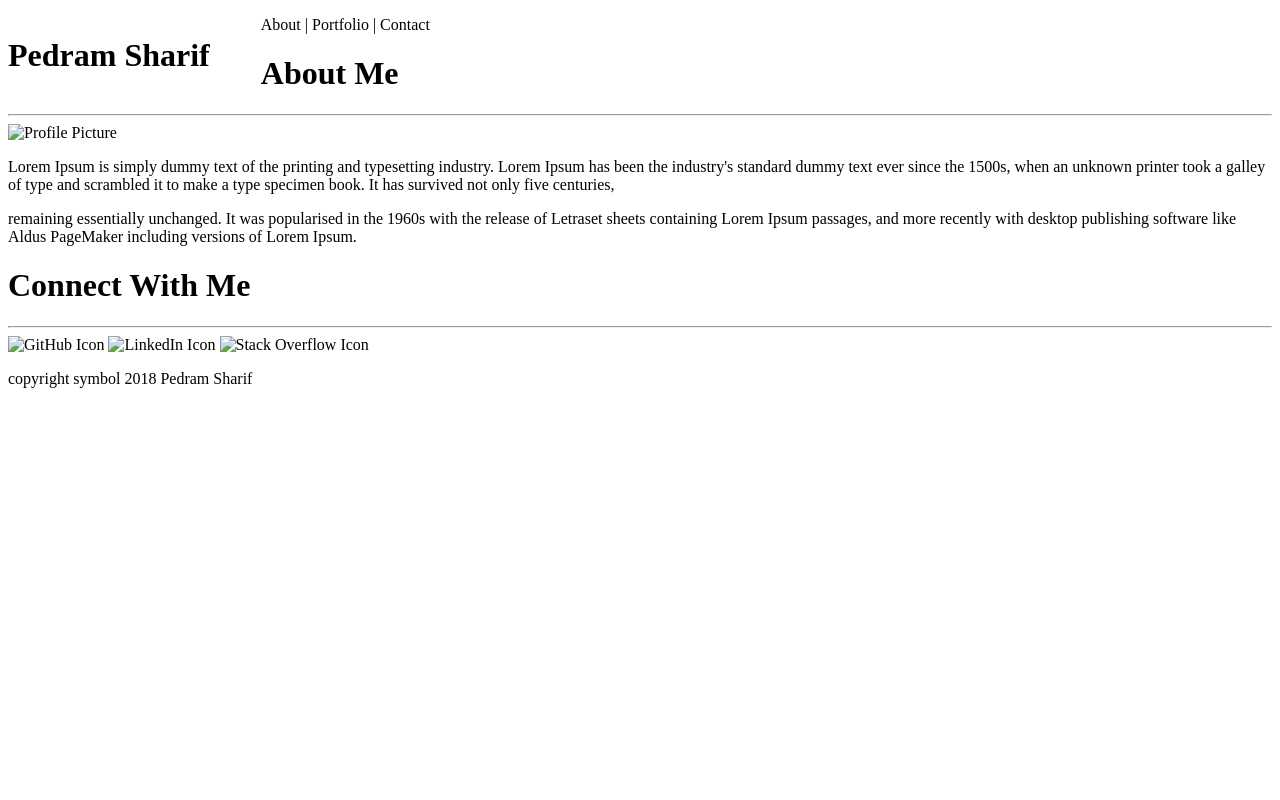
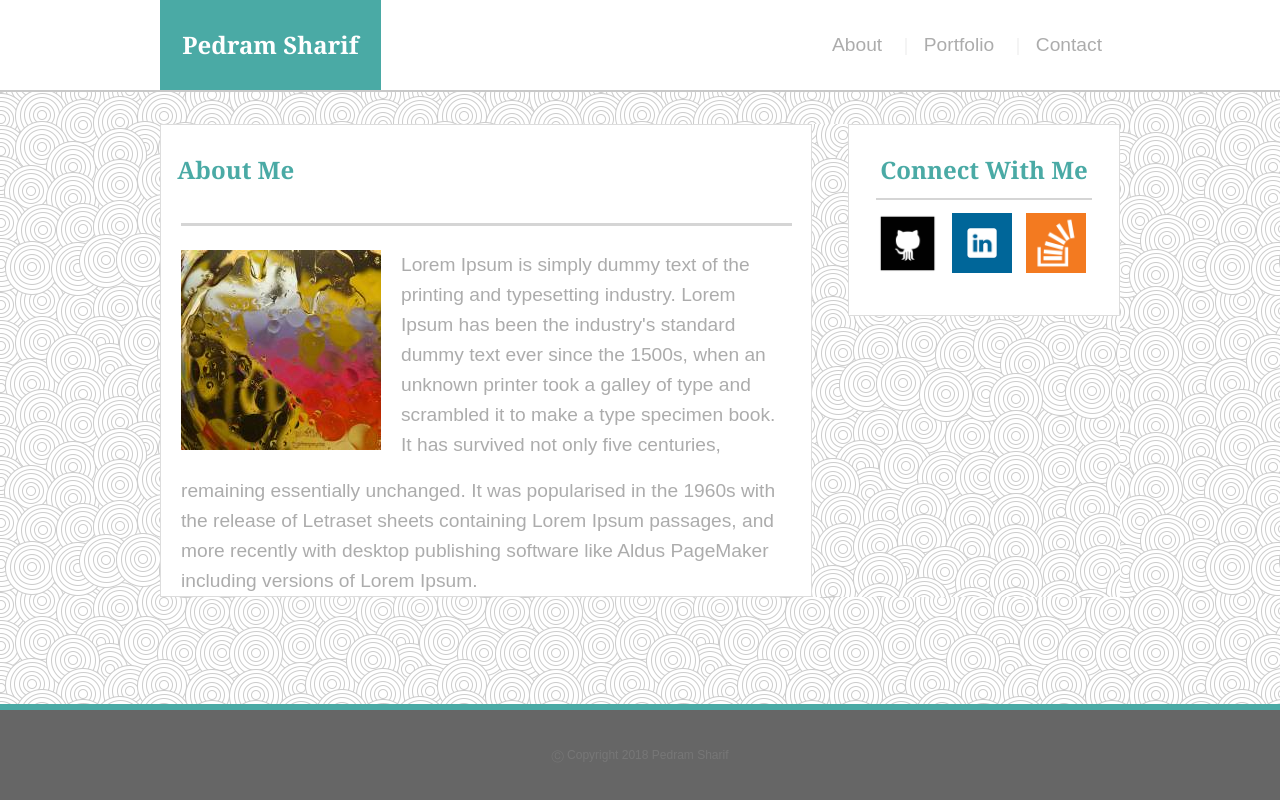
Before and after one commit to psharif/Basic-Portfolio, a plain HTML site: page index.html in a window 1280 px wide. Drawn offline with Linux system fonts and the light colour scheme.

Commit message:
Added Images for About Page and contact stuff and changed css, finished About Page, need to change info

```diff
--- a/assets/css/style.css
+++ b/assets/css/style.css
@@ -1,9 +1,171 @@
+/* Nav-Bar or Header Classes */
+
+body {
+    background-image: url("../images/swirl_pattern.png");
+    background-repeat: repeat;
+}
+
+header {
+	width: 100%;
+	border-bottom: 2px solid rgba(117, 117, 117, 0.4);
+	background-color: white;
+}
+
+h1 {
+	font-weight: bold;
+	font-size: 1.5em;
+	font-family: 'Georgia', Times, Times New Roman, serif;
+}
+
+.content {
+	width: 960px;
+	background-image: url("../images/swirl_pattern.png");
+	display: block;
+	margin: auto;
+	clear: both;
+	overflow: auto;
+}
+
+.Nav-Bar {
+	width: 960px;
+	margin: auto;
+	clear: both;
+	overflow: auto;
+	height: 90px;
+	line-height: 90px;
+	vertical-align: middle;
+}
+
 .Nav-Bar h1 {
-	width: 20%;
+	width: 23%;
 	display: inline-block;
+	font-weight: bold;
+	font-size: 1.5em;
+	margin-top: 0;
+	width: 23%;
+	float: left;
+	background-color: #4aaaa5;
+	color: white;
+	text-align: center;
+	font-family: 'Georgia', Times, Times New Roman, serif;
+}
+
+.Nav-Bar ul {
+	display: inline-block;
+	font-size: 1.2em;
+	font-family: 'Arial', 'Helvetica Neue', Helvetica, sans-serif;
+	color: rgba(117, 117, 117, 0.6);
+	float: right;
+	width: 	30%;
+}
+
+.Nav-Bar li {
+	margin-right: 10px;
+	display: inline;
+}
+
+.Nav-Bar span {
+	color: rgba(117, 117, 117, 0.1);
+}
+
+/* Ends Nav-Bar Stuff*/
+
+/* Sidebar classes*/
+
+.Sidebar {
+	width: 270px;
+	height: 190px;
+	float: right;
+	background-color: white;
+	border: 1px solid #dddddd;
+}
+
+.Sidebar h1 {
+	height: 65px;
+	color: #4aaaa5;
+	line-height: 90px;
+	vertical-align: middle;
+	text-align: center;
+}
+
+.Sidebar hr {
+	border: 0 none;
+	width: 80%;
+	height: 2px;
+	background-color: rgba(117, 117, 117, 0.3);
+}
+
+.Sidebar .connection-icons-block {
+	width: 82%;
+	margin: auto;
+	padding-bottom: 10px;
+}
+
+.Sidebar .connection-icons-block img{
+	margin: 5px;
+	height: 60px;
+	width: 60px;
+	padding-bottom: 10px;
+}
+
+/*Ends Side Bar classes*/
+
+/* About-Section Classes*/
+
+.About-Section {
+	float: left;
+	width: 650px;
+	background-color: white;
+	border: 1px solid #dddddd;
+}
+
+.About-Section h1 {
+	width: 23%;
+	border: none;
+	height: 90px;
+	color: #4aaaa5;
+	line-height: 90px;
+	vertical-align: middle;
+	text-align: center;
+}
+
+.About-Section hr {
+	border: 0 none;
+	height: 3px;
+	background-color: rgba(117, 117, 117, 0.3);
+	width: 94%;
+}
+
+.About-Section img {
+	margin: 0 20px;
 	float: left;
 }
 
-.Nav-Bar li {
-	display: inline;
+.About-Section p {
+	margin-left: 20px;
+	margin-right: 20px;
+	line-height: 30px;
+	font-size: 1.2em;
+	font-family: 'Arial', 'Helvetica Neue', Helvetica, sans-serif;
+	color: rgba(117, 117, 117, 0.6);
 }
+/*End About Section Class*/
+
+/* Footer Class*/
+.footer {
+	display: block;
+	height: 90px;
+	line-height: 90px;
+	vertical-align: middle;
+	text-align: center;
+	background-color: #666666;
+	font-size: 0.75em;
+	color: #777777;
+	font-family: 'Arial', 'Helvetica Neue', Helvetica, sans-serif;
+	border-top: 6px solid #4aaaa5;
+    position: fixed;
+    bottom: 0;
+    width: 100%;
+}
+
+/* Ends Footer Class*/
--- a/index.html
+++ b/index.html
@@ -2,40 +2,48 @@
 <html>
 <head>
 	<title>Portfolio of Pedram Sharif</title>
+	<link rel="stylesheet" href="assets/css/reset.css">
 	<link rel="stylesheet" href="assets/css/style.css">
 </head>
 <body>
+
+	<header>
 		<div class="Nav-Bar">
 			<h1>Pedram Sharif</h1>
 			<ul>
-			<li>About |
-			<li>Portfolio |
-			<li>Contact
-		<ul>
+				<li>About &nbsp&nbsp <span>|</span></li>
+				<li>Portfolio &nbsp&nbsp <span>|</span></li>
+				<li>Contact </li>
+			</ul>
 		</div>
+	</header>
 
-	<div class="Content">
-		<header>
+	<br><br>
+
+	<div class ="content">
+		<div class="About-Section">
 			<h1>About Me</h1>
-		</header>
 			<hr>
-		<img src="" alt="Profile Picture">
+			<br>
+			<img src="assets/images/about_me_placeholder.jpg" alt="Profile Picture">
 			<p>Lorem Ipsum is simply dummy text of the printing and typesetting industry. Lorem Ipsum has been the industry's standard dummy text ever since the 1500s, when an unknown printer took a galley of type and scrambled it to make a type specimen book. It has survived not only five centuries,</p>
+			<br>
 			<p> remaining essentially unchanged. It was popularised in the 1960s with the release of Letraset sheets containing Lorem Ipsum passages, and more recently with desktop publishing software like Aldus PageMaker including versions of Lorem Ipsum.</p>
 		</div>
 
-	<div class="sidebar">
+		<div class="Sidebar">
 			<h1>Connect With Me</h1>
 			<hr>
 			<div class="connection-icons-block">
-			<img src="" alt="GitHub Icon">
-			<img src="" alt="LinkedIn Icon">
-			<img src="" alt="Stack Overflow Icon">
+				<img src="assets/images/github.png" alt="GitHub Icon">
+				<img src="assets/images/LinkedIn.png" alt="LinkedIn Icon">
+				<img src="assets/images/stack_overflow.png" alt="Stack Overflow Icon">
+			</div>
 		</div>
 	</div>
 
 	<div class="footer">
-		<p>copyright symbol 2018 Pedram Sharif</p>
+		<p> &#9400; Copyright 2018 Pedram Sharif</p>
 	</div>
 
 
```
Also changed, not shown: assets/images/LinkedIn.png (added), assets/images/about_me_placeholder.jpg (added), assets/images/github.png (added), assets/images/stack_overflow.png (added), assets/images/swirl_pattern.png (added), 2 other files. Lines whose indentation alone changed are shown as unchanged.
